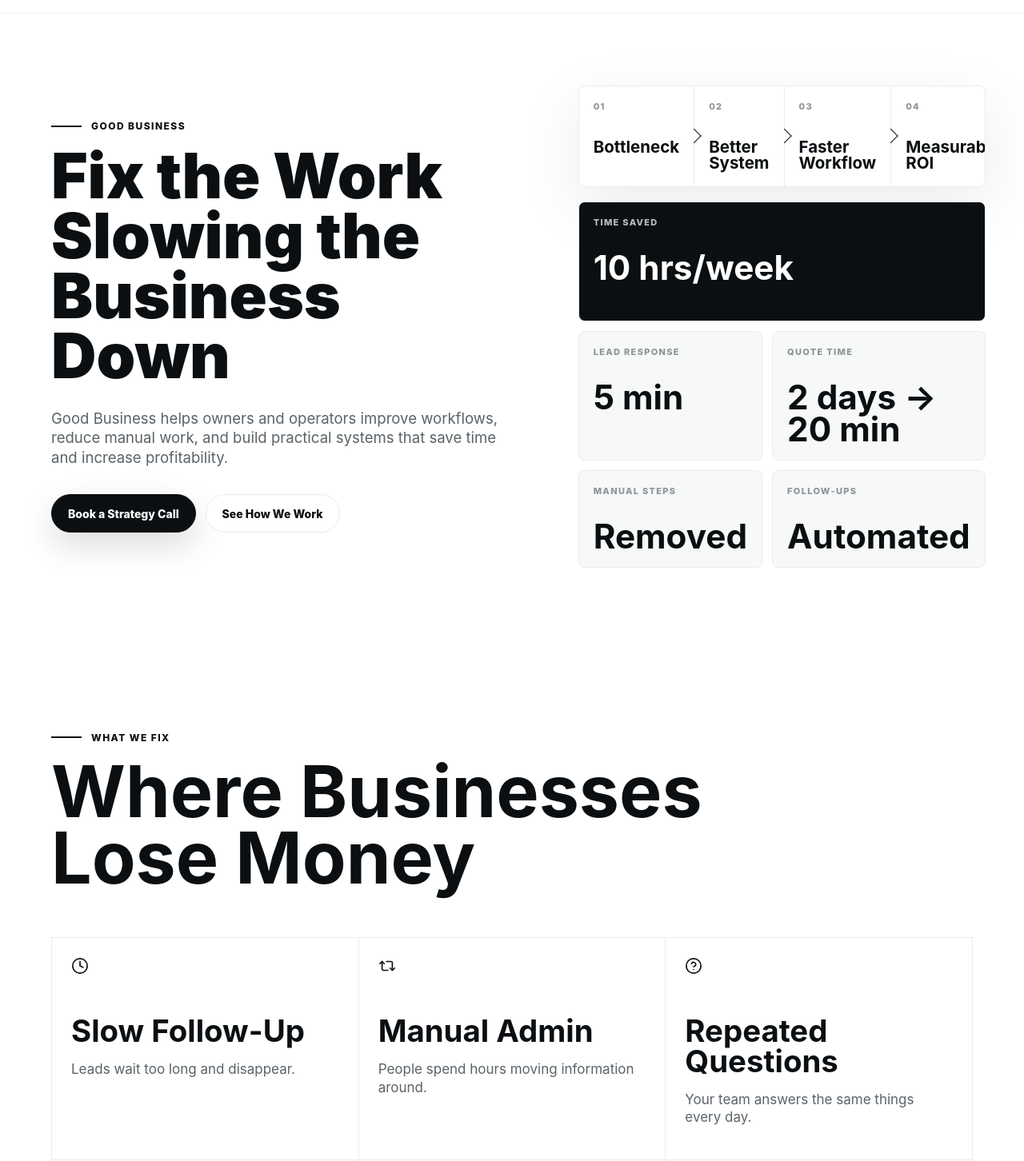
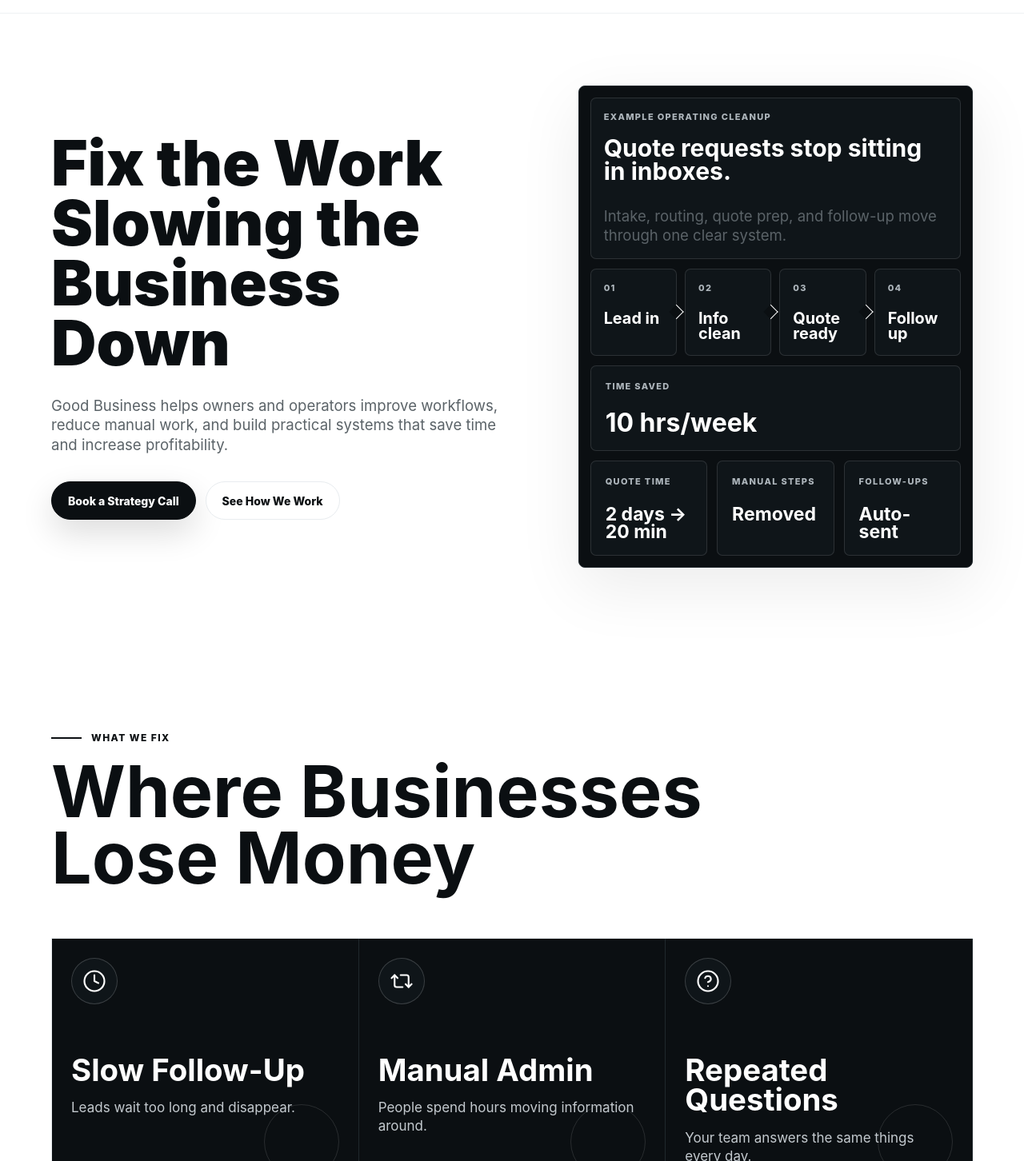
Before and after one commit to briantraudt/goodbusiness, a Next.js app: page / in a window 1280 px wide. Shown: the part 58-1510 px from the top of the page at 80% size. Built offline with nearby package versions, Linux system fonts and the light colour scheme.

Commit message:
Add context and visual contrast to homepage

```diff
--- a/app/globals.css
+++ b/app/globals.css
@@ -276,28 +276,70 @@
 
 .system-visual {
   display: grid;
-  gap: 18px;
+  gap: 12px;
+  border: 1px solid #20282d;
+  border-radius: var(--radius);
+  padding: 14px;
+  background: var(--ink);
+  box-shadow: var(--shadow);
+  color: #fff;
+}
+
+.system-context {
+  padding: 16px;
+  border: 1px solid rgba(255, 255, 255, 0.12);
+  border-radius: 7px;
+  background: #0f1519;
+}
+
+.system-context span {
+  display: block;
+  margin-bottom: 18px;
+  color: #aeb6bc;
+  font-size: 11px;
+  font-weight: 850;
+  letter-spacing: 0.12em;
+  text-transform: uppercase;
+}
+
+.system-context strong {
+  display: block;
+  max-width: 520px;
+  font-size: clamp(25px, 2.35vw, 36px);
+  line-height: 0.98;
+  letter-spacing: 0;
+}
+
+.system-context p {
+  max-width: 520px;
+  margin: 12px 0 0;
+  color: #c3c9ce;
+  font-size: 15px;
+  line-height: 1.35;
 }
 
 .system-flow {
   display: grid;
-  grid-template-columns: repeat(4, 1fr);
-  border: 1px solid var(--line);
+  grid-template-columns: repeat(4, minmax(0, 1fr));
+  gap: 10px;
+  border: 0;
   border-radius: var(--radius);
-  background: #fff;
-  box-shadow: var(--shadow);
-  overflow: hidden;
+  background: transparent;
+  box-shadow: none;
 }
 
 .system-node {
   position: relative;
-  min-height: 122px;
-  padding: 18px;
-  border-right: 1px solid var(--line);
+  min-width: 0;
+  min-height: 92px;
+  padding: 16px;
+  border: 1px solid rgba(255, 255, 255, 0.12);
+  border-radius: 7px;
+  background: #0f1519;
 }
 
 .system-node:last-child {
-  border-right: 0;
+  border-right: 1px solid rgba(255, 255, 255, 0.12);
 }
 
 .system-node:not(:last-child)::after {
@@ -307,16 +349,16 @@
   right: -7px;
   width: 12px;
   height: 12px;
-  border-top: 1px solid var(--ink);
-  border-right: 1px solid var(--ink);
-  background: #fff;
+  border-top: 1px solid #fff;
+  border-right: 1px solid #fff;
+  background: var(--ink);
   transform: translateY(-50%) rotate(45deg);
 }
 
 .system-node span,
 .metric-card span {
   display: block;
-  color: var(--quiet);
+  color: #aeb6bc;
   font-size: 11px;
   font-weight: 850;
   letter-spacing: 0.12em;
@@ -325,42 +367,55 @@
 
 .system-node strong {
   display: block;
-  margin-top: 34px;
-  font-size: clamp(18px, 1.6vw, 25px);
+  margin-top: 22px;
+  color: #fff;
+  font-size: clamp(18px, 1.55vw, 24px);
   line-height: 1;
+  overflow-wrap: anywhere;
 }
 
 .metric-board {
   display: grid;
-  grid-template-columns: repeat(2, 1fr);
+  grid-template-columns: repeat(3, minmax(0, 1fr));
   gap: 12px;
 }
 
 .metric-card {
-  min-height: 118px;
-  border: 1px solid var(--line);
-  border-radius: var(--radius);
+  min-width: 0;
+  min-height: 98px;
+  border: 1px solid rgba(255, 255, 255, 0.12);
+  border-radius: 7px;
   padding: 18px;
-  background: var(--panel);
+  background: #0f1519;
+  color: #fff;
 }
 
 .metric-card.large {
-  grid-column: span 2;
-  min-height: 150px;
-  background: var(--ink);
+  grid-column: span 3;
+  min-height: 98px;
+  background: #0f1519;
   color: #fff;
 }
 
 .metric-card.large span {
-  color: #b9c0c5;
+  color: #aeb6bc;
+}
+
+.metric-card.large strong {
+  color: #fff;
 }
 
 .metric-card strong {
   display: block;
-  margin-top: 30px;
-  font-size: clamp(26px, 3.3vw, 48px);
+  margin-top: 24px;
+  font-size: clamp(22px, 2.5vw, 38px);
   line-height: 0.95;
   letter-spacing: 0;
+  overflow-wrap: anywhere;
+}
+
+.metric-card:not(.large) strong {
+  font-size: clamp(21px, 1.8vw, 26px);
 }
 
 .mockup-stage {
@@ -705,15 +760,43 @@
 }
 
 .fix-card {
+  position: relative;
+  display: flex;
+  flex-direction: column;
   min-height: 230px;
   padding: 24px;
-  border-right: 1px solid var(--line);
-  border-bottom: 1px solid var(--line);
+  border-right: 1px solid #20282d;
+  border-bottom: 1px solid #20282d;
+  background: var(--ink);
+  color: #fff;
+  overflow: hidden;
+}
+
+.fix-card::after {
+  content: "";
+  position: absolute;
+  right: 24px;
+  bottom: 24px;
+  width: 92px;
+  height: 92px;
+  border: 1px solid rgba(255, 255, 255, 0.12);
+  border-radius: 999px;
+}
+
+.fix-icon {
+  display: inline-flex;
+  width: 58px;
+  height: 58px;
+  margin-bottom: 64px;
+  align-items: center;
+  justify-content: center;
+  border: 1px solid rgba(255, 255, 255, 0.18);
+  border-radius: 999px;
+  background: #0f1519;
 }
 
 .fix-card svg {
-  margin-bottom: 48px;
-  color: var(--ink);
+  color: #fff;
 }
 
 .fix-card h3,
@@ -729,6 +812,11 @@
   color: var(--muted);
   font-size: 17px;
   line-height: 1.35;
+}
+
+.fix-card p {
+  color: #c3c9ce;
+  max-width: 360px;
 }
 
 .before-after {
--- a/app/page.tsx
+++ b/app/page.tsx
@@ -119,9 +119,14 @@
 
 function SystemVisual() {
   return (
-    <div className="system-visual" aria-label="Bottleneck to better system to faster workflow to measurable ROI">
+    <div className="system-visual" aria-label="Example quote workflow cleanup">
+      <div className="system-context">
+        <span>Example operating cleanup</span>
+        <strong>Quote requests stop sitting in inboxes.</strong>
+        <p>Intake, routing, quote prep, and follow-up move through one clear system.</p>
+      </div>
       <div className="system-flow">
-        {["Bottleneck", "Better System", "Faster Workflow", "Measurable ROI"].map((item, index) => (
+        {["Lead in", "Info clean", "Quote ready", "Follow up"].map((item, index) => (
           <div className="system-node" key={item}>
             <span>{String(index + 1).padStart(2, "0")}</span>
             <strong>{item}</strong>
@@ -134,10 +139,6 @@
           <strong>10 hrs/week</strong>
         </div>
         <div className="metric-card">
-          <span>Lead response</span>
-          <strong>5 min</strong>
-        </div>
-        <div className="metric-card">
           <span>Quote time</span>
           <strong>2 days → 20 min</strong>
         </div>
@@ -147,7 +148,7 @@
         </div>
         <div className="metric-card">
           <span>Follow-ups</span>
-          <strong>Automated</strong>
+          <strong>Auto-sent</strong>
         </div>
       </div>
     </div>
@@ -160,7 +161,6 @@
       <SiteNav />
       <section className="hero outcome-hero">
         <div className="hero-copy">
-          <p className="eyebrow">Good Business</p>
           <h1>Fix the Work Slowing the Business Down</h1>
           <p>
             Good Business helps owners and operators improve workflows, reduce manual work, and
@@ -188,7 +188,9 @@
             const Icon = item.icon;
             return (
               <article className="fix-card" key={item.title}>
-                <Icon aria-hidden="true" size={22} strokeWidth={1.8} />
+                <div className="fix-icon">
+                  <Icon aria-hidden="true" size={30} strokeWidth={1.7} />
+                </div>
                 <h3>{item.title}</h3>
                 <p>{item.text}</p>
               </article>
```
